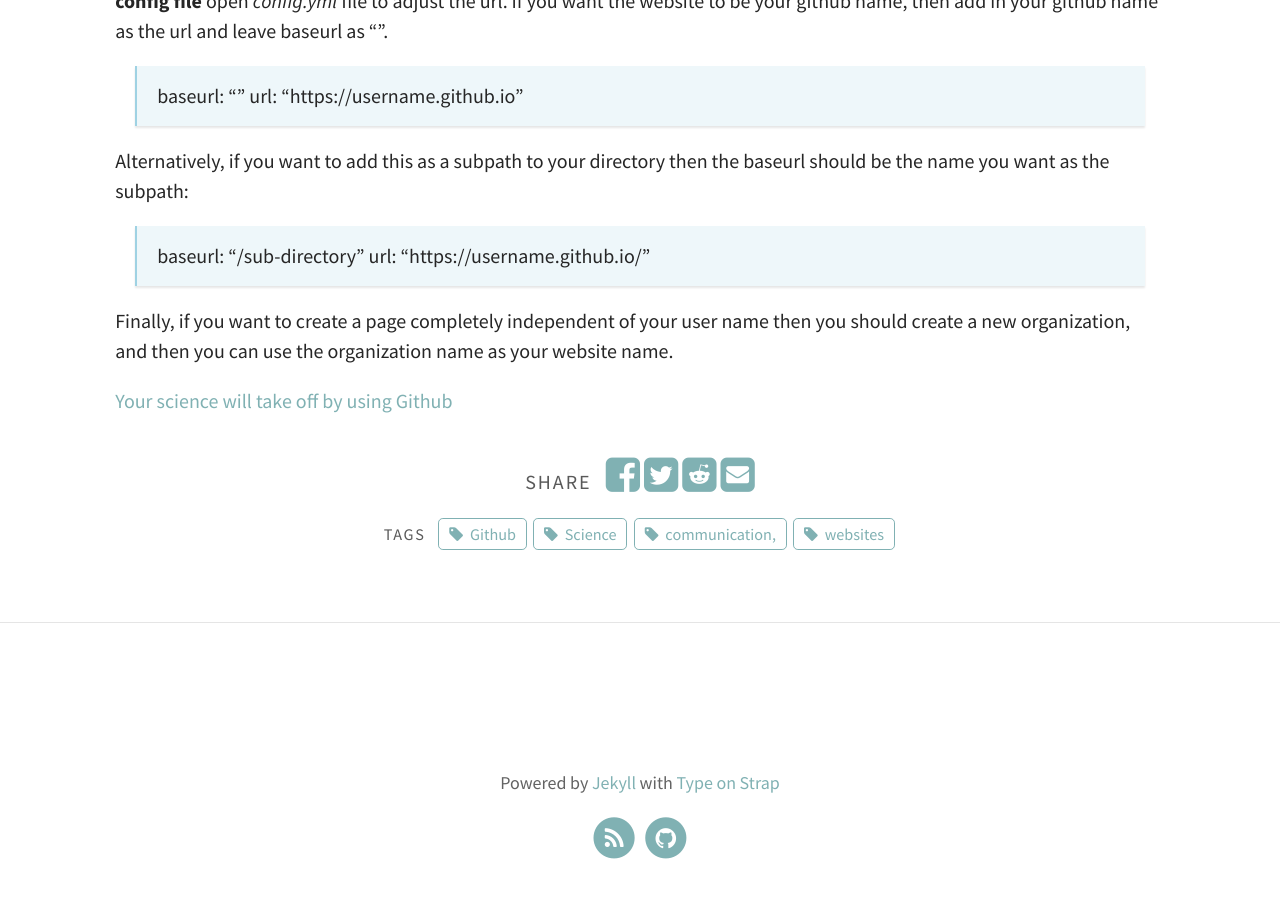
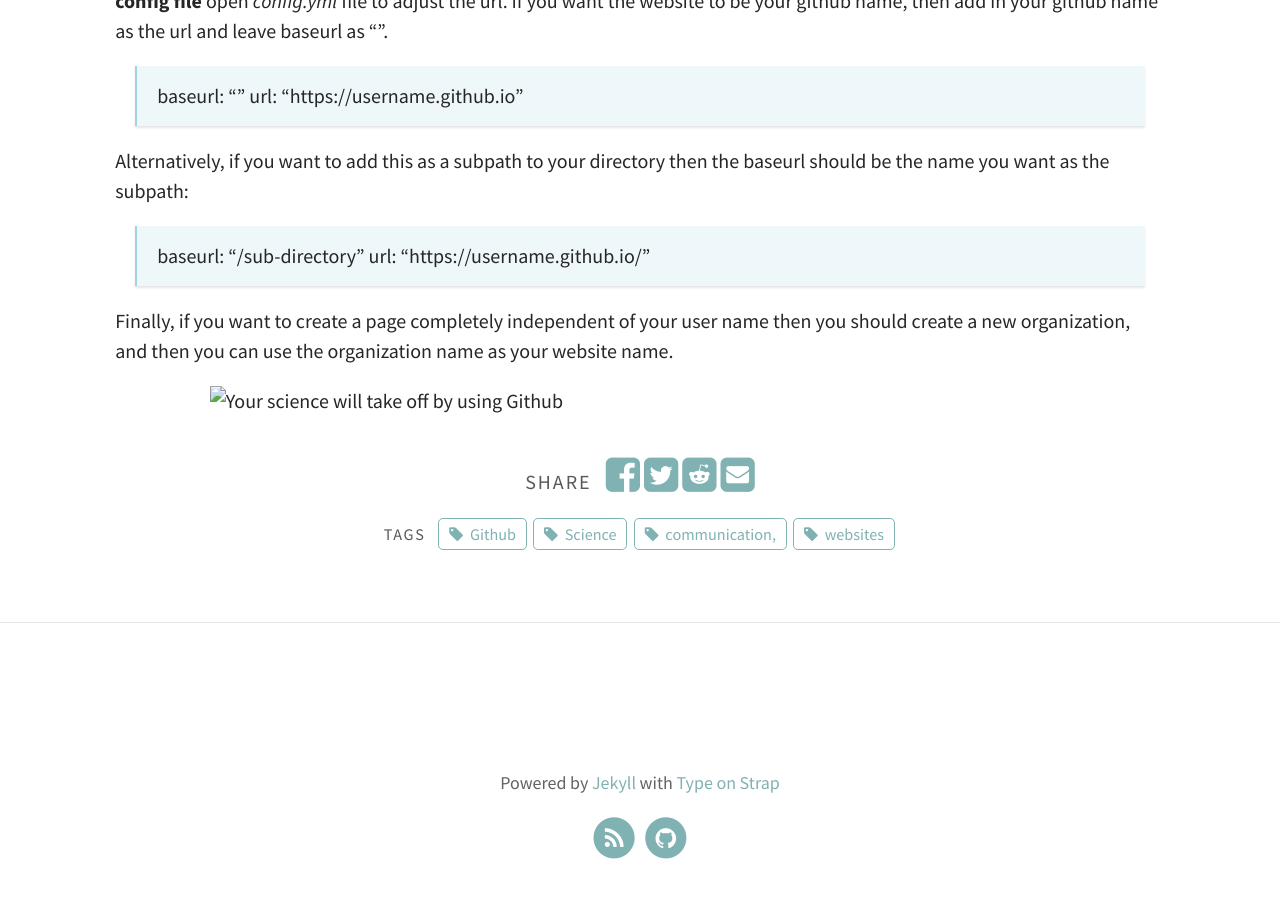
Before and after one commit to bmmoore43/scienceblog, a Jekyll site: the page built from _posts/2020-02-03-sciencecom.md, in a window 1280 px wide and 900 px high, scrolled down 706 px. Built offline with Jekyll 4.4.1, drawn with Linux system fonts in a browser that asks for light colours.

Commit message:
Update 2020-02-03-sciencecom.md

```diff
--- a/_posts/2020-02-03-sciencecom.md
+++ b/_posts/2020-02-03-sciencecom.md
@@ -33,4 +33,4 @@ Alternatively, if you want to add this as a subpath to your directory then the b
 
 Finally, if you want to create a page completely independent of your user name then you should create a new organization, and then you can use the organization name as your website name.
 
-[Your science will take off by using Github]({{ "assets/img/pexels/snowy-owl_robert_holden_immature.jpg" | https://github.com/}})
+![Your science will take off by using Github]({{ "assets/img/pexels/snowy-owl_robert_holden_immature.jpg" | https://github.com/}})
```
